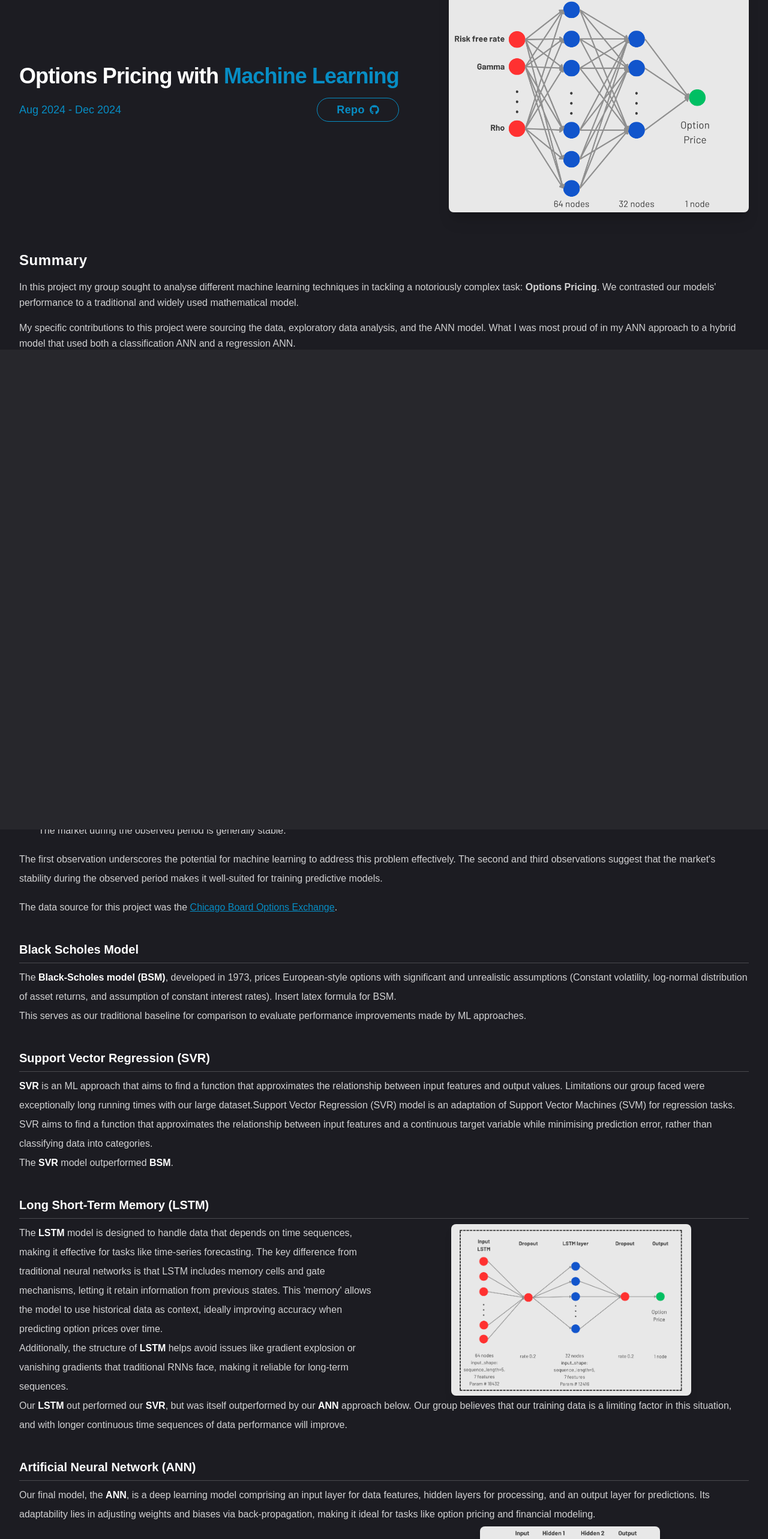
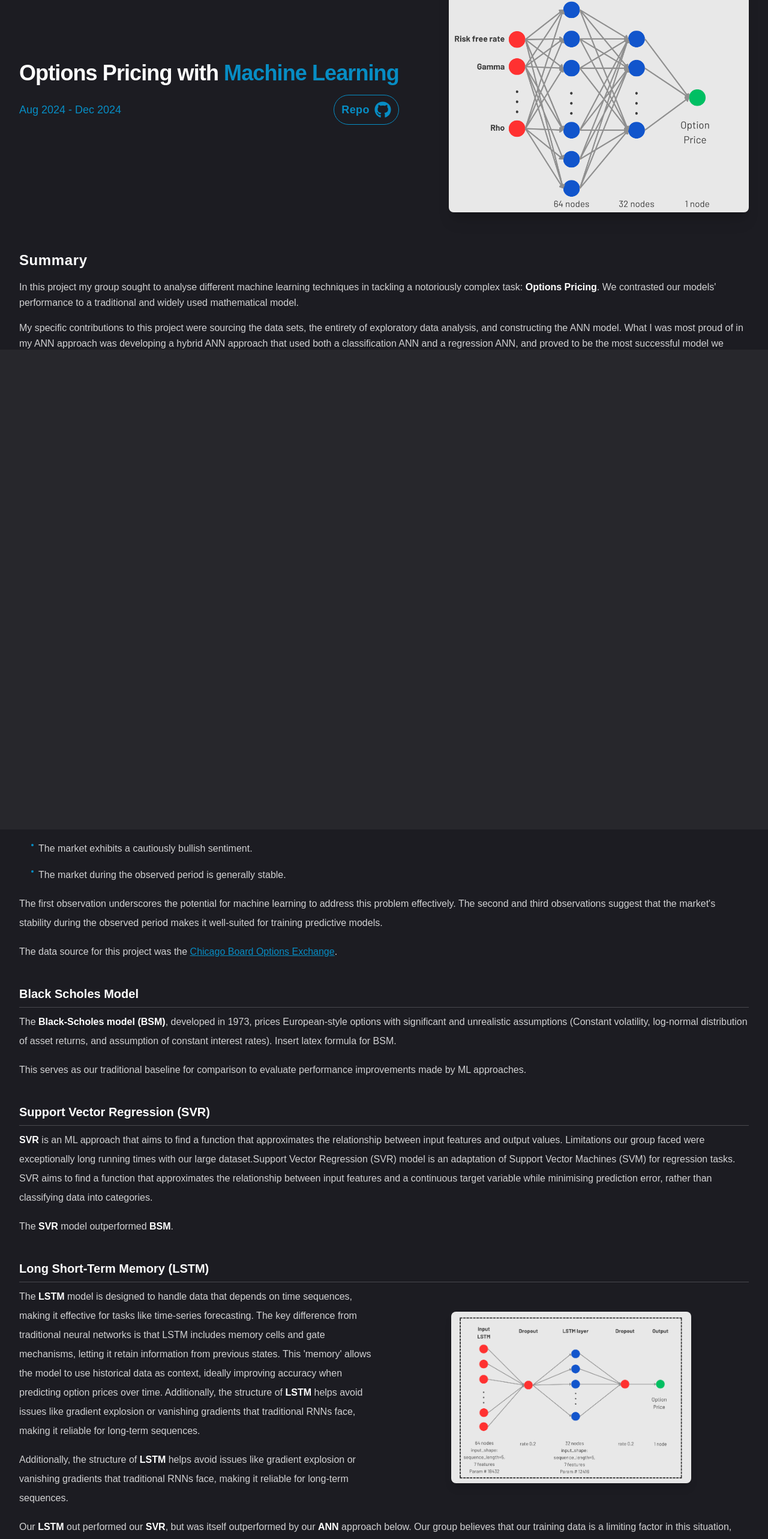
Before and after one commit to JoelSngZhenWei/portfolio_joel, a Next.js app in the folder portfolio_joel_1/: page /projects/options in a window 1280 px wide. Shown: the part 217-2783 px from the top of the page at 60% size. Built offline with nearby package versions, Linux system fonts and the light colour scheme.

Commit message:
email contact form

```diff
--- a/portfolio_joel_1/app/projects/options/page.tsx
+++ b/portfolio_joel_1/app/projects/options/page.tsx
@@ -10,8 +10,10 @@ import OptionsDetails from "@/components/OptionsDetails"
 import { Button } from "@/components/ui/button"
 import { Download } from "lucide-react"
 import PdfView from "@/components/PdfView"
+// import { FaGithub, FaExternalLinkAlt } from "react-icons/fa"
 import { FaGithub } from "react-icons/fa"
 import Link from "next/link"
+
 const skills = {
   langlist: [
     {
@@ -69,20 +71,21 @@ export default function Options() {
               </h1>
               <div className="flex flex-row gap-3 items-center justify-between">
                 <p className="text-accent font-medium text-lg">Aug 2024 - Dec 2024</p>
-                <div>
-                  <Button variant="outline" size="lg" asChild>
+                <Button variant="outline" asChild className="px-3 py-6 lg:px-3 lg:py-6">
                   <Link
                     href="https://github.com/JoelSngZhenWei/MLA_OptionsPricing"
                     target="_blank"
                     rel="noopener noreferrer"
-                      className="flex items-center gap-2"
+                    className=""
                   >
+
                     <span className="font-bold text-lg">Repo</span>
-                      <FaGithub className="w-5 h-5" />
+                    {/* <FaExternalLinkAlt className="w-5 h-5" /> */}
+                    <FaGithub className="w-7 h-7" />
                   </Link>
                 </Button>
               </div>
-              </div>
+
             </div>
             {/* photo */}
             <div className="relative rounded-lg shadow-xl">
@@ -101,10 +104,10 @@ export default function Options() {
           <div className="space-y-4">
             <h2 className="text-2xl font-semibold tracking-wide">Summary</h2>
             <p className="text-white/80 leading-relaxed">
-              In this project my group sought to analyse different machine learning techniques in tackling a notoriously complex task: <strong>Options Pricing</strong>. We contrasted our models&apos; performance to a traditional and widely used mathematical model.
+              In this project my group sought to analyse different machine learning techniques in tackling a notoriously complex task: <span className="font-bold text-white">Options Pricing</span>. We contrasted our models&apos; performance to a traditional and widely used mathematical model.
             </p>
             <p className="text-white/80 leading-relaxed">
-              My specific contributions to this project were sourcing the data, exploratory data analysis, and the ANN model. What I was most proud of in my ANN approach to a hybrid model that used both a classification ANN and a regression ANN.
+              My specific contributions to this project were sourcing the data sets, the entirety of exploratory data analysis, and constructing the ANN model. What I was most proud of in my ANN approach was developing a hybrid ANN approach that used both a classification ANN and a regression ANN, and proved to be the most successful model we employed.
             </p>
             <p className="text-white/80 leading-relaxed">
               This project was undertaken as part of an SMU module, &apos;Machine Learning &amp; Applications&apos;.
@@ -113,7 +116,7 @@ export default function Options() {
         </div>
 
 
-        <div className="container mx-auto">
+        <div className="container mx-auto ">
           <Tabs defaultValue="details" className="flex flex-col">
             <div className="flex flex-col gap-4">
               <TabsList className="flex flex-row gap-3 lg:gap-6">
@@ -123,7 +126,7 @@ export default function Options() {
               </TabsList>
             </div>
 
-            <div className="min-h-[80vh] w-full pt-8 pb-12">
+            <div className="min-h-[80vh] w-full pt-8 pb-12 ">
               {/* tab 1, project details */}
               <TabsContent value="details">
                 <h2 className="text-2xl font-semibold tracking-wide mb-4">Project Details</h2>
--- a/portfolio_joel_1/components/OptionsDetails.tsx
+++ b/portfolio_joel_1/components/OptionsDetails.tsx
@@ -82,19 +82,21 @@ export default function OptionsDetails() {
     return (
         <div className="space-y-10">
             <section>
-                <p className="text-white/80">
-                    <Link href={"https://www.investopedia.com/terms/o/option.asp"} className="text-accent hover:text-blue-300 underline transition-colors">Options</Link> are financial derivatives that grant buyers the right, but not the obligation, to buy or sell an asset at a predetermined price. Accurate options pricing is crucial for developing effective hedging strategies, assessing potential risks, and protecting portfolios against adverse market movements. Additionally, it creates profit opportunities by identifying mispriced options in the market. However, due to market unpredictability and the complex, non-linear relationships between features, accurately pricing options remains a significant and challenging problem.
-                    <br />
-                    The <span className="text-white font-bold">Black-Scholes model (BSM)</span>, is a traditionally used mathematical option pricing framework, and relies on several key assumptions—constant volatility, a log-normal distribution of asset returns, and constant interest rates. These assumptions rarely hold true in real-world markets, limiting the model&apos;s ability to generalize effectively.
-                    <br />
-                    The inherent complexity of non-linear feature interactions in options pricing provides an opportunity to leverage machine learning (ML) models for better predictions. The ML models we employed include <span className="text-white font-bold">Support Vector Regression (SVR)</span>, <span className="text-white font-bold">Long Short-Term Memory (LSTM)</span> networks, and <span className="text-white font-bold">Artificial Neural Networks (ANN)</span>.
-                    <br />
-                    Models were developed for both puts and calls and evaluated against one another on the basis of Root Mean Squared Error (RMSE), Mean Absolute Error (MAE), and coefficient of determination (R-square).
+                <div className="text-white/80 space-y-4">
+                    <p><Link href={"https://www.investopedia.com/terms/o/option.asp"} className="text-accent hover:text-blue-300 underline transition-colors">Options</Link> are financial derivatives that grant buyers the right, but not the obligation, to buy or sell an asset at a predetermined price. Accurate options pricing is crucial for developing effective hedging strategies, assessing potential risks, and protecting portfolios against adverse market movements. Additionally, it creates profit opportunities by identifying mispriced options in the market. However, due to market unpredictability and the complex, non-linear relationships between features, accurately pricing options remains a significant and challenging problem.</p>
+
+                    <p>The <span className="text-white font-bold">Black-Scholes model (BSM)</span>, is a traditionally used mathematical option pricing framework, and relies on several key assumptions—constant volatility, a log-normal distribution of asset returns, and constant interest rates. These assumptions rarely hold true in real-world markets, limiting the model&apos;s ability to generalize effectively.</p>
+
+                    <p>The inherent complexity of non-linear feature interactions in options pricing provides an opportunity to leverage machine learning (ML) models for better predictions. The ML models we employed include <span className="text-white font-bold">Support Vector Regression (SVR)</span>, <span className="text-white font-bold">Long Short-Term Memory (LSTM)</span> networks, and <span className="text-white font-bold">Artificial Neural Networks (ANN)</span>.
                     </p>
+
+                    <p>Models were developed for both puts and calls and evaluated against one another on the basis of Root Mean Squared Error (RMSE), Mean Absolute Error (MAE), and coefficient of determination (R-square).</p>
+                </div>
             </section>
 
             <section className="">
                 <h3 className="text-xl font-bold mb-2 border-b border-white/20 pb-2">Data Set</h3>
+                <div className="space-y-4">
                     <p className="text-white/80 mb-4">
                         We analyzed SPX and SPXW options data, consisting of 1,021,314 rows collected at 3600 second intervals over
                         six trading days across four months (July 2024 to October 2024). Our exploratory data analysis (EDA) revealed
@@ -124,38 +126,47 @@ export default function OptionsDetails() {
                         </Link>
                         .
                     </p>
+                </div>
             </section>
 
 
             <section>
                 <h3 className="text-xl font-bold mb-2 border-white/20 pb-2 border-b">Black Scholes Model</h3>
+                <div className="space-y-4">
                     <p className="text-white/80">
                         The <span className="text-white font-bold">Black-Scholes model (BSM)</span>, developed in 1973, prices European-style options with significant and unrealistic assumptions (Constant volatility, log-normal distribution of asset returns, and assumption of constant interest rates).  <span>Insert latex formula for BSM</span>.
                     </p>
                     <p className="text-white/80">
                         This serves as our traditional baseline for comparison to evaluate performance improvements made by ML approaches.
                     </p>
-
+                </div>
             </section>
 
             <section className="">
                 <h3 className="text-xl font-bold mb-2 border-white/20 pb-2 border-b">Support Vector Regression (SVR)</h3>
+                <div className="space-y-4">
                     <p className="text-white/80">
                         <span className="text-white font-bold">SVR</span> is an ML approach that aims to find a function that approximates the relationship between input features and output values. Limitations our group faced were exceptionally long running times with our large dataset.Support Vector Regression (SVR) model is an adaptation of Support Vector
                         Machines (SVM) for regression tasks. SVR aims to find a function that approximates the relationship between input features and a continuous target variable
                         while minimising prediction error, rather than classifying data into categories.
-                    <br />
+                    </p>
+
+                    <p className="text-white/80">
                         The <span className="text-white font-bold">SVR</span> model outperformed <span className="text-white font-bold">BSM</span>.
                     </p>
+                </div>
             </section>
 
-            <div>
+            <section>
                 <h3 className="text-xl font-bold mb-2 border-b border-white/20 pb-2">Long Short-Term Memory (LSTM)</h3>
-                <section className="flex flex-col md:flex-row gap-8 items-center">
-                    <div className="flex-1 order-2 lg:order-1">
+                <div className="space-y-4">
+                    <section className="flex flex-col md:flex-row gap-8 items-center ">
+                        <div className="flex-1 order-2 lg:order-1 space-y-4">
                             <p className="text-white/80">
                                 The <span className="font-bold text-white">LSTM</span> model is designed to handle data that depends on time sequences, making it effective for tasks like time-series forecasting. The key difference from traditional neural networks is that LSTM includes memory cells and gate mechanisms, letting it retain information from previous states. This &apos;memory&apos; allows the model to use historical data as context, ideally improving accuracy when predicting option prices over time.
-                            <br />
+                                Additionally, the structure of <span className="font-bold text-white">LSTM</span> helps avoid issues like gradient explosion or vanishing gradients that traditional RNNs face, making it reliable for long-term sequences.
+                            </p>
+                            <p className="text-white/80">
                                 Additionally, the structure of <span className="font-bold text-white">LSTM</span> helps avoid issues like gradient explosion or vanishing gradients that traditional RNNs face, making it reliable for long-term sequences.
                             </p>
                         </div>
@@ -175,15 +186,15 @@ export default function OptionsDetails() {
                         </p>
                     </section>
                 </div>
+            </section>
 
             {/* ANN */}
             <div>
                 <h3 className="text-xl font-bold mb-2 border-b border-white/20 pb-2">Artificial Neural Network (ANN)</h3>
-                <section>
+                <div className="space-y-4">
                     <p className="text-white/80">
                         Our final model, the <span className="font-bold text-white">ANN</span>, is a deep learning model comprising an input layer for data features, hidden layers for processing, and an output layer for predictions. Its adaptability lies in adjusting weights and biases via back-propagation, making it ideal for tasks like option pricing and financial modeling.
                     </p>
-                </section>
                     <section className="flex flex-col md:flex-row gap-8 items-center ">
                         <div className="flex-1 order-2 lg:order-1">
                             <p className="text-white/80">
@@ -222,21 +233,18 @@ export default function OptionsDetails() {
                             />
                         </div>
                     </section>
-
-                <section>
                     <p>
                         The general structure of my models was similar with differences in node number due to hyperparameter tuning. Binary Classifier ANNs had an input layer with 14 input nodes for 14 relevant features in data, 1 hidden layer with 14 to 56 units with leaky ReLU function, and 1 output node with a sigmoid function to predict option buyability. Price Regressor ANNs had an input layer with 14 input nodes for 14 relevant features in data, a hidden layer with 14 to 56 units with leaky ReLU function, and a second hidden layer with 7 to 28 units with leaky ReLU function, and 1 output node for final price prediction.
                     </p>
-                </section>
+                </div>
             </div>
 
             {/* conclusions */}
             <section>
                 <h3 className="text-xl font-bold mb-2 border-b border-white/20 pb-2">Results</h3>
-                <div className="space-y-2">
+                <div className="space-y-4">
                     <OptionsTable data={spxData} title="SPX Options" />
                     <OptionsTable data={spxwData} title="SPXW Options" />
-                </div>
                     <p>
                         Overall, our analysis revealed that the ANN model performs best for SPX Call
                         options and SPXW Put options, while the SVR model shows superior performance for SPX Put options and SPXW Call options. Despite achieving high
@@ -245,18 +253,28 @@ export default function OptionsDetails() {
                         absolute error terms compared to the machine learning models
                     </p>
 
+                </div>
+                <div className="space-y-2">
+
+                </div>
+
             </section>
             <section>
                 <h3 className="text-xl font-bold mb-2 border-b border-white/20 pb-2">Conclusion</h3>
+                <div className="space-y-4">
                     <p className="text-white/80">
-                    The conclusions of our project were that machine learning models have significant potential to be transformative in handling options pricing. Traditional models, such as
-                    the Black-Scholes Model, while serving as a strong foundation, are ultimately limited by their reliance on assumptions which are impractical to real-life market conditions.
-                    <br />
-                    The machine learning models we utilised: <span className="font-bold text-white">SVR</span>, <span className="font-bold text-white">ANN</span>, and <span className="font-bold text-white">LSTM</span>, have demonstrated a superior predictive power to BSM. However, despite their superior accuracy in pricing options, machine learning comes with its own set of considerations. In contrast to BSM being a ready-made formula, machine learning models require a significant time investment. Varying complexities of models
-                    and sizes of training datasets impacts the amount of time and computational power required to train and utilise the model. Machine learning models are also
-                    heavily dependent on the quality of training data, and models trained on historical data may be susceptible to overfitting, and may struggle to generalise to extreme market conditions.
+                        Our project concludes that machine learning models hold significant potential for transforming options pricing. While traditional models like the Black-Scholes Model provide a solid foundation, they are constrained by assumptions that often fail under real market conditions.
                     </p>
+                    <p className="text-white/80">
+                        Machine learning models such as <span className="font-bold text-white">SVR</span>, <span className="font-bold text-white">ANN</span>, and <span className="font-bold text-white">LSTM</span> have demonstrated superior predictive power over BSM. However, these models require substantial time and computational resources to develop and are highly reliant on data quality. Overfitting and challenges in generalizing to extreme market conditions remain key concerns.
+                    </p>
+                    <p className="text-white/80">
+                        Nonetheless, as computational power advances and data quality improves, machine learning offers promising opportunities for more accurate and adaptive pricing strategies. Future research should explore hybrid approaches that combine the strengths of traditional and machine learning models to address current limitations in financial applications.
+                    </p>
+                </div>
             </section>
+
+
         </div >
     )
 }
--- a/portfolio_joel_1/components/TechStack.tsx
+++ b/portfolio_joel_1/components/TechStack.tsx
@@ -19,7 +19,7 @@ interface TechStackProps {
 const InfoColumn: React.FC<{ selectedSkill: Skill | null }> = ({ selectedSkill }) => (
   <div className="w-full lg:w-1/3 p-1 bg-primary rounded-xl flex flex-col h-full">
     <h2 className="text-2xl font-semibold tracking-wide mb-4 sticky top-0 bg-primary z-10">Tech Stack</h2>
-    <ScrollArea className="h-[35vh] ">
+    <ScrollArea className="h-[35vh] lg:h-[450px]">
       {selectedSkill ? (
         <div className="h-[35vh] flex-col flex gap-0.1 place-items-center justify-center">
           <h3 className="text-lg w-full text-center font-bold">{selectedSkill.name}</h3>
@@ -27,7 +27,7 @@ const InfoColumn: React.FC<{ selectedSkill: Skill | null }> = ({ selectedSkill }
           <p className="text-white/80">{selectedSkill.description}</p>
         </div>
       ) : (
-        <div className="h-[35vh] flex place-items-center text-center">
+        <div className="h-[35vh] flex place-items-center text-center justify-center">
           <p className="text-white/80">
             Select a skill to view more information.
           </p>
--- a/portfolio_joel_1/components/ui/button.tsx
+++ b/portfolio_joel_1/components/ui/button.tsx
@@ -5,7 +5,7 @@ import { cva, type VariantProps } from "class-variance-authority"
 import { cn } from "@/lib/utils"
 
 const buttonVariants = cva(
-  "inline-flex items-center justify-center gap-2 whitespace-nowrap rounded-full text-sm font-medium transition-colors focus-visible:outline-none focus-visible:ring-1 focus-visible:ring-ring disabled:pointer-events-none disabled:opacity-50 [&_svg]:pointer-events-none [&_svg]:size-4 [&_svg]:shrink-0 tracking-wide",
+  "inline-flex items-center justify-center gap-2 whitespace-nowrap rounded-full text-sm font-medium transition-colors focus-visible:outline-none focus-visible:ring-1 focus-visible:ring-ring disabled:pointer-events-none disabled:opacity-50 [&_svg]:pointer-events-none [&_svg]:shrink-0 tracking-wide",
   {
     variants: {
       variant: {
@@ -17,7 +17,7 @@ const buttonVariants = cva(
       size: {
         default: "h-9 px-4 py-2",
         sm: "h-8 rounded-full px-3 text-xs",
-        lg: "h-10 rounded-full px-8",
+        lg: "h-16 rounded-full px-8",
         icon: "h-9 w-9",
       },
     },
--- a/portfolio_joel_1/components/ui/tabs.tsx
+++ b/portfolio_joel_1/components/ui/tabs.tsx
@@ -29,7 +29,7 @@ const TabsTrigger = React.forwardRef<
   <TabsPrimitive.Trigger
     ref={ref}
     className={cn(
-      "inline-flex items-center w-full bg-[#2727c] justify-center whitespace-nowrap text-white rounded-lg p-3 text-xs xl:text-base ring-offset-white transition-all disabled:pointer-events-none disabled:opacity-50 data-[state=active]:bg-accent data-[state=active]:text-primary font-bold data-[state=active]:shadow-sm duration-500 tracking-wide",
+      "inline-flex items-center w-full bg-[#2727c] justify-center whitespace-nowrap text-white rounded-lg p-3 text-sm xl:text-base ring-offset-white transition-all disabled:pointer-events-none disabled:opacity-50 data-[state=active]:bg-accent data-[state=active]:text-primary font-bold data-[state=active]:shadow-sm duration-500 tracking-wide",
       className
     )}
     {...props}
```
Also changed, not shown: portfolio_joel_1/app/resume/page.tsx (+8 -3 lines). Lines whose indentation alone changed are shown as unchanged.
